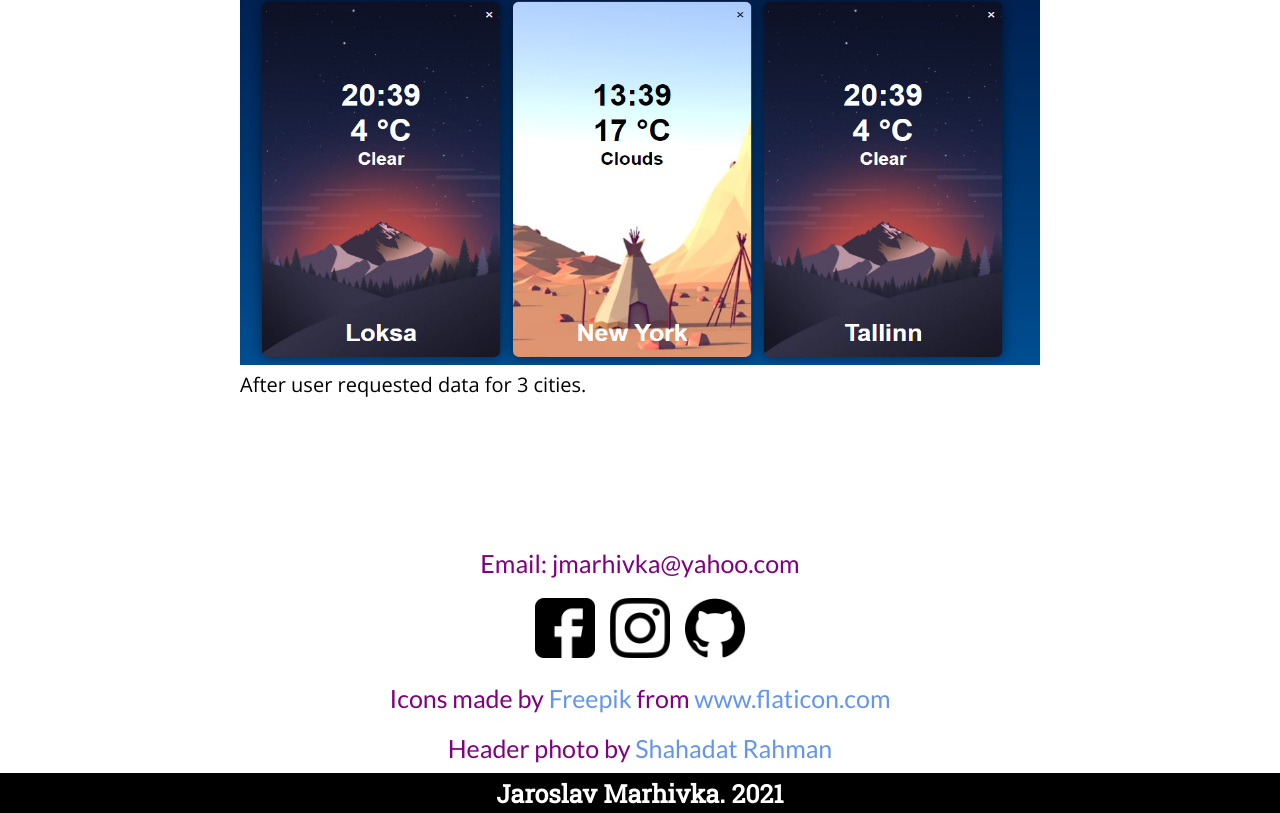
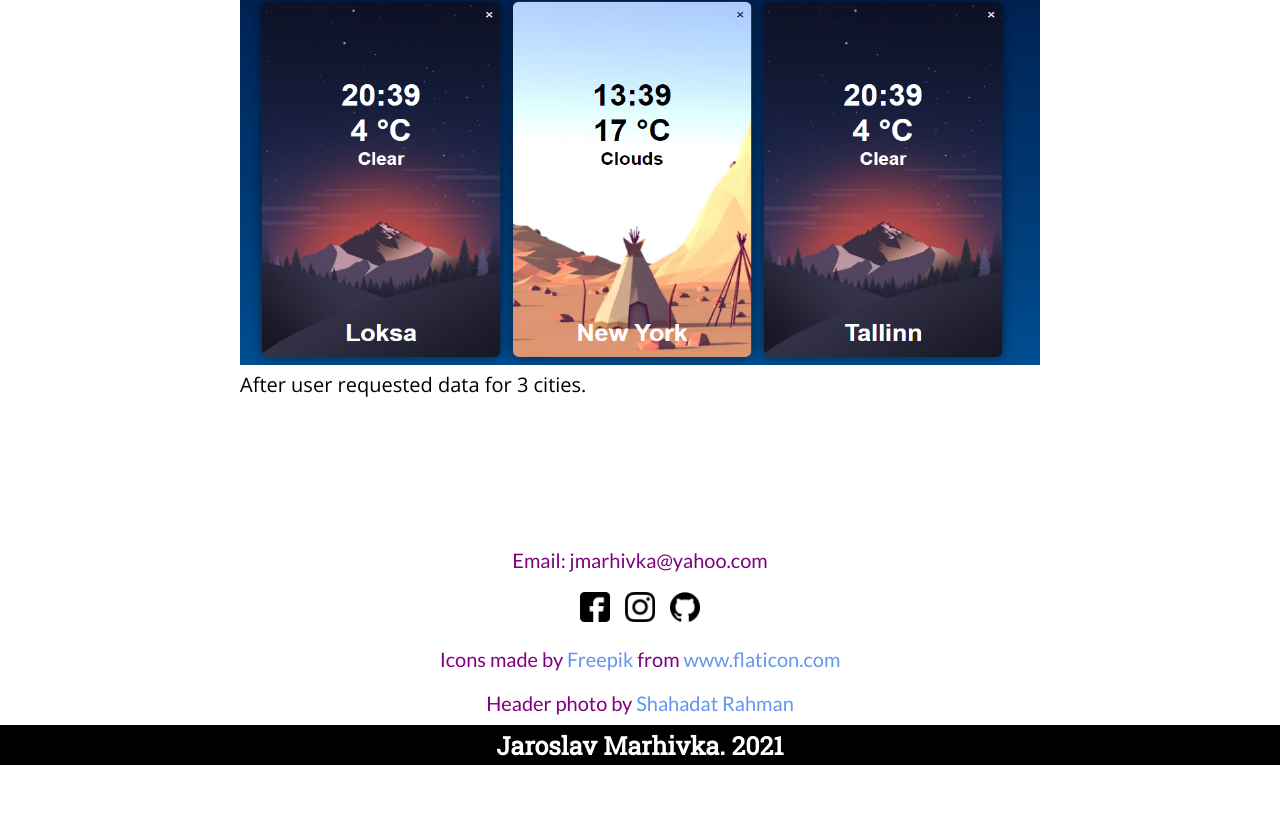
Before and after one commit to niceyaroslav/JaroslavSite, a website: page public/index.html in a window 1280 px wide. Shown: the part 2140-2953 px from the top of the page. After the commit the page ends 2905 px from the top, so only its background shows below. Drawn offline with nearby package versions, Linux system fonts and the light colour scheme.

Commit message:
changed font and img size in contacts

```diff
--- a/public/styles.css
+++ b/public/styles.css
@@ -260,7 +260,7 @@ header > h1 {
 .mail, #ic-author, #h-author {
     color: purple;
     font-family: 'Lato', sans-serif;
-    font-size: 25px;
+    font-size: 20px;
     margin: 10px;
     justify-self: center;
     text-align: center;
@@ -282,7 +282,7 @@ header > h1 {
 }
 
  .links > a > img{
-    width: 60px;
+    width: 30px;
 }
 
 .links {
```
